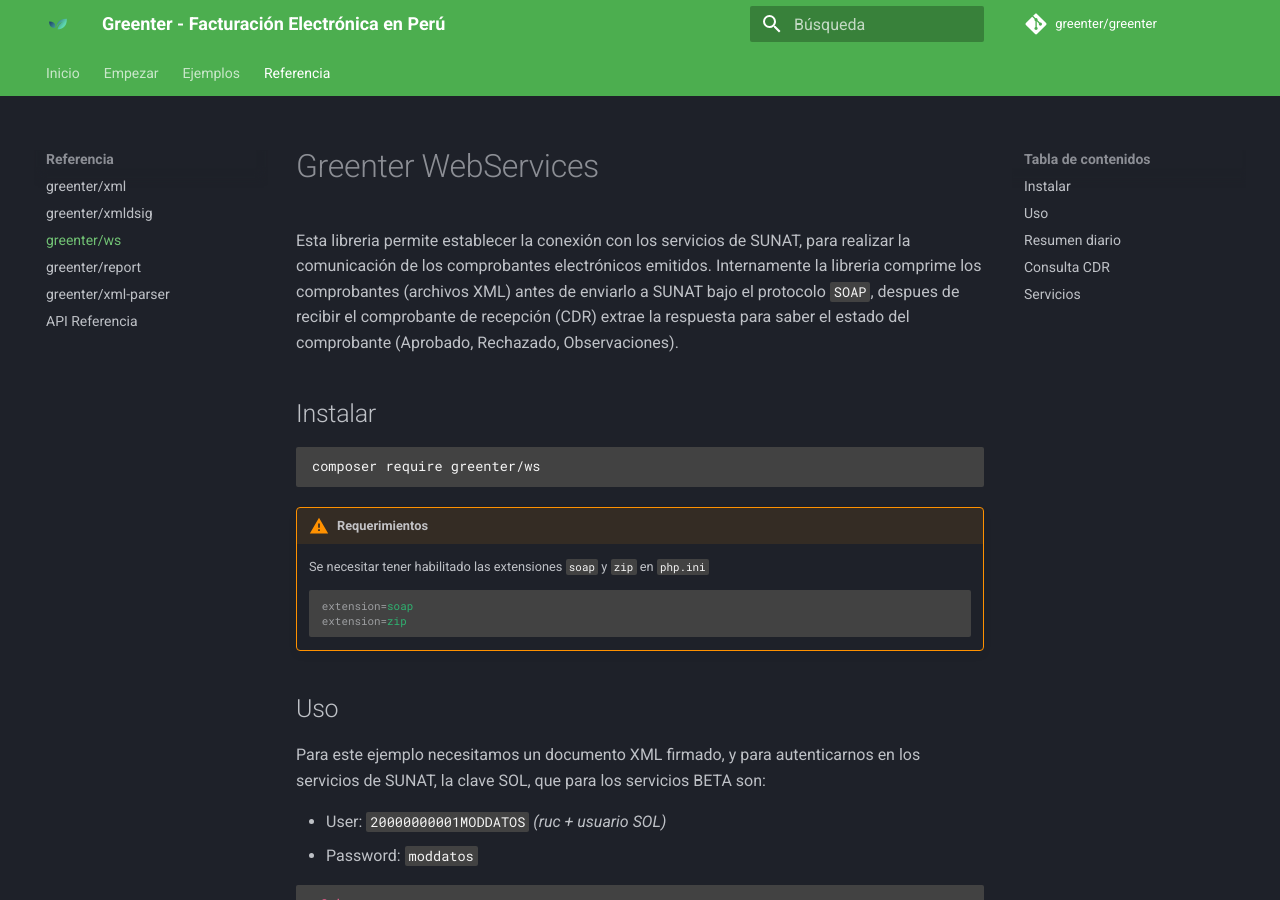
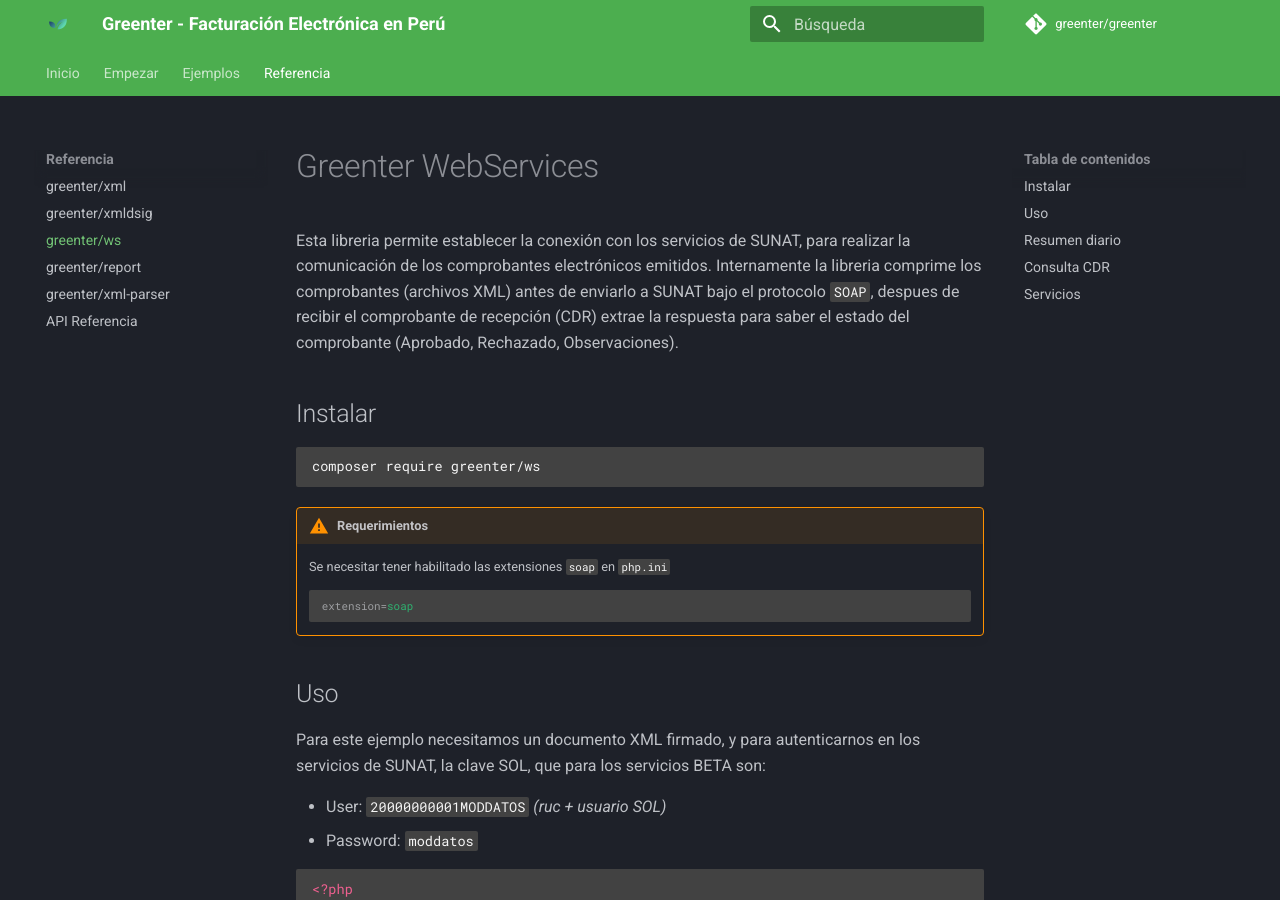
Before and after one commit to thegreenter/docs, an MkDocs documentation site: the page built from docs/packages/ws.md, in a window 1280 px wide and 900 px high. Built offline with MkDocs 1.6.1 and Material for MkDocs 9.7.7, drawn with Linux system fonts in a browser that asks for light colours.

Commit message:
Remove zip required extension

````diff
--- a/docs/packages/ws.md
+++ b/docs/packages/ws.md
@@ -12,11 +12,10 @@
 ```
 
 !!! warning "Requerimientos"
-    Se necesitar tener habilitado las extensiones `soap` y `zip` en `php.ini`
+    Se necesitar tener habilitado las extensiones `soap` en `php.ini`
 
     ```ini
     extension=soap
-    extension=zip
     ```
 
 ## Uso
````
